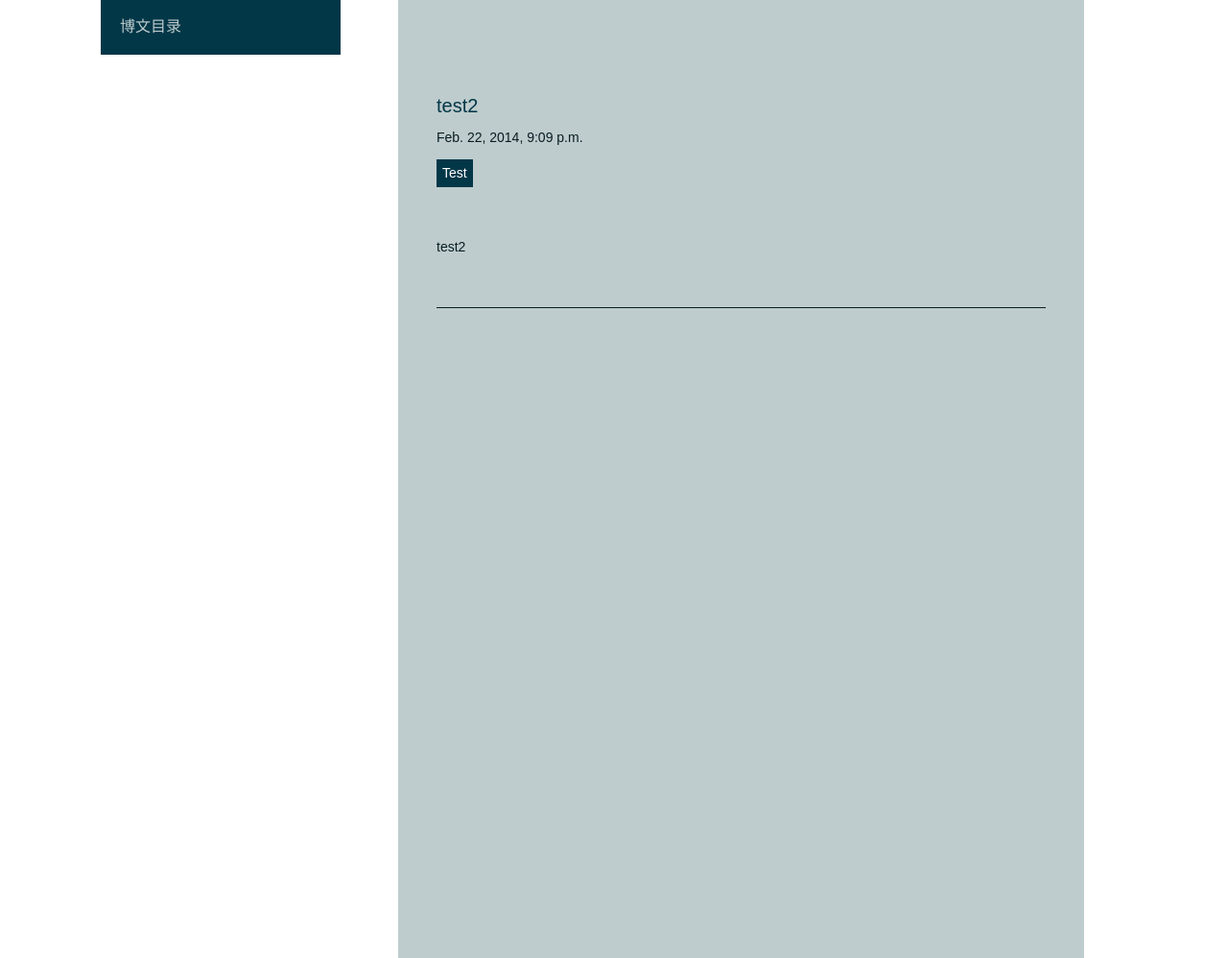
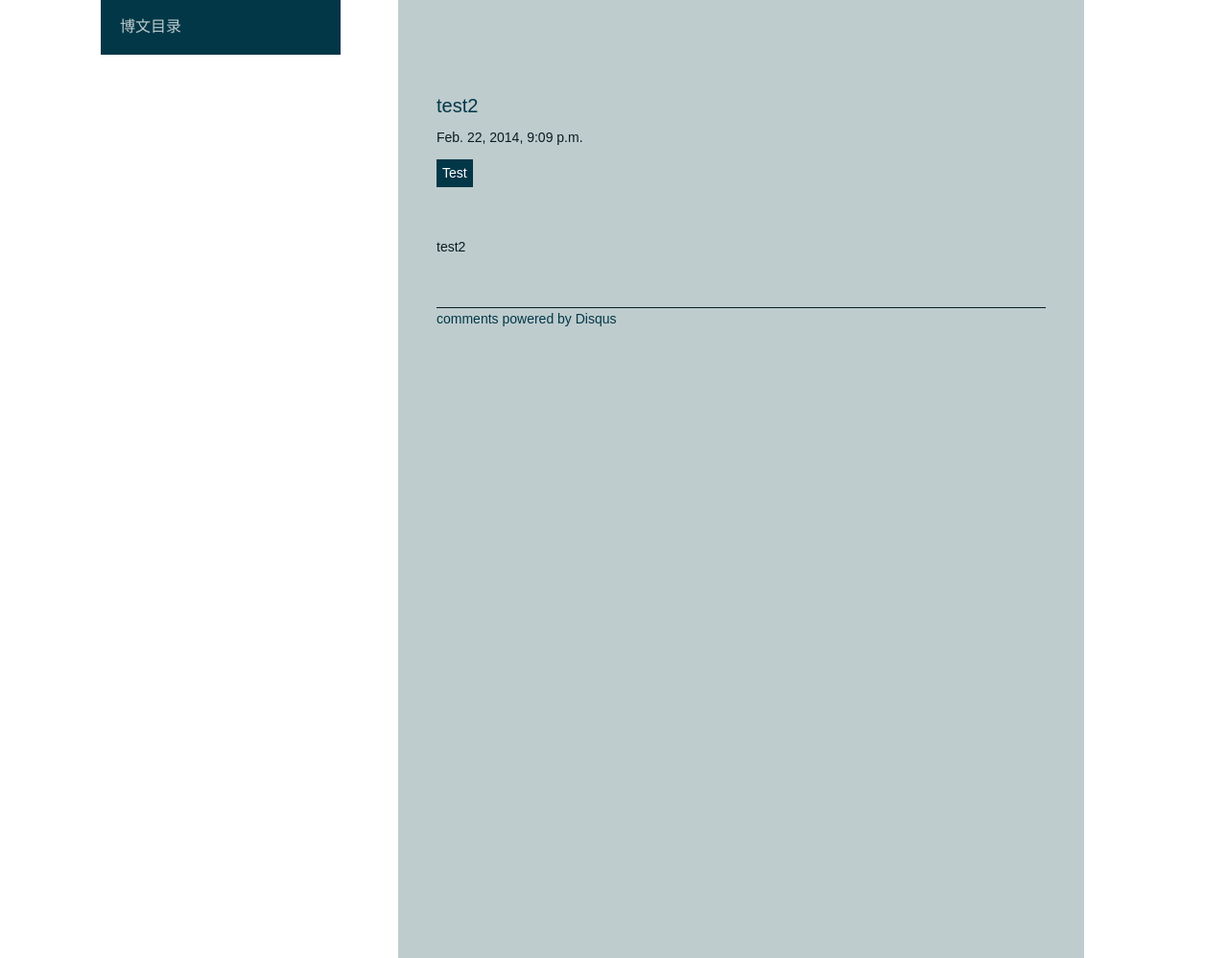
Before and after one commit to zengxiaohanzxh/website, a Django app: a page that uses mysite/mysite/blog/templates/blog/blog_content.html in a window 1280 px wide. Shown: the part 71-1069 px from the top of the page at 96% size. Run offline with Django 3.2, Linux system fonts and the light colour scheme; data comes from the database, SQL or seed files in the repository; parts of the project's set-up code (start-up, migrations or seed data) failed here and were passed over; some libraries are stand-ins or nearby versions.

Commit message:
added Disqus comments section to blogs

```diff
--- a/mysite/mysite/blog/templates/blog/blog_content.html
+++ b/mysite/mysite/blog/templates/blog/blog_content.html
@@ -31,5 +31,16 @@
 		{% endif %}
 	</div>
 </div>
+<div id="disqus_thread"></div>
+<script type="text/javascript">
+	var disqus_shortname = 'zengxiaohan';
+	(function() {
+	    var dsq = document.createElement('script'); dsq.type = 'text/javascript'; dsq.async = true;
+	    dsq.src = '//' + disqus_shortname + '.disqus.com/embed.js';
+	    (document.getElementsByTagName('head')[0] || document.getElementsByTagName('body')[0]).appendChild(dsq);
+	})();
+</script>
+<noscript>Please enable JavaScript to view the <a href="http://disqus.com/?ref_noscript">comments powered by Disqus.</a></noscript>
+<a href="http://disqus.com" class="dsq-brlink">comments powered by <span class="logo-disqus">Disqus</span></a>
 {% endif %}
 {% endblock %}
```
